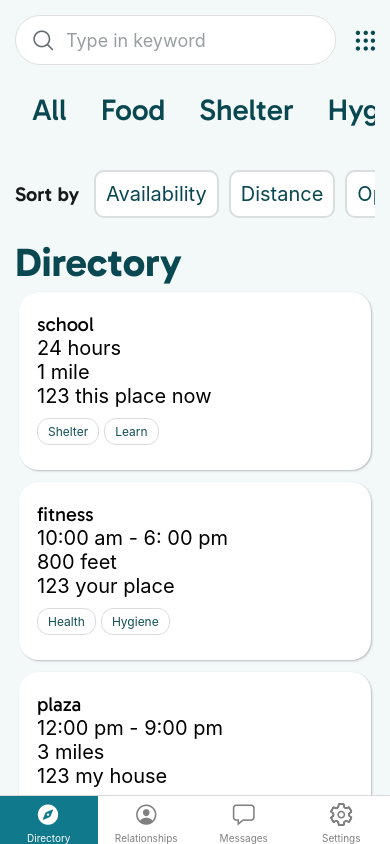
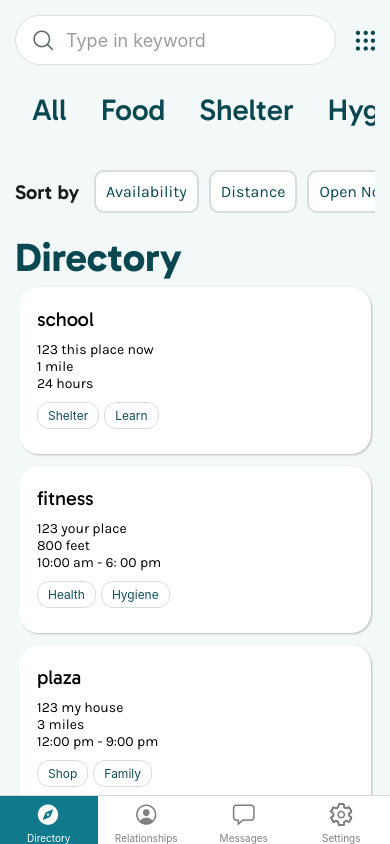
Before and after one commit to Valyria-Studios/geo_browser_app, a React Native app in the folder App/: screen /Directory in a window 390 px wide. Built offline with nearby package versions, Linux system fonts and the light colour scheme.

Commit message:
Updated Home Page fonts

```diff
--- a/App/screens/Home.js
+++ b/App/screens/Home.js
@@ -148,11 +148,11 @@ export default function App() {
           <Card key={amenity.key}>
             <Text style={styles.cardLocation}>{amenity.location}</Text>
             <Text style={styles.cardDetails}>
-              {amenity.times}
+              {amenity.address}
               {"\n"}
               {amenity.distance}
               {"\n"}
-              {amenity.address}
+              {amenity.times}
             </Text>
             <View style={styles.typeContainer}>
               {amenity.type && Array.isArray(amenity.type)
@@ -261,7 +261,8 @@ const styles = StyleSheet.create({
   },
 
   sortByItems: {
-    fontSize: 20,
+    fontFamily: "karla-regular",
+    fontSize: 16,
     color: "#094851",
     padding: 10,
   },
@@ -275,10 +276,12 @@ const styles = StyleSheet.create({
   cardLocation: {
     fontFamily: "gabarito-regular",
     fontSize: 20,
+    paddingBottom: 10,
   },
 
   cardDetails: {
-    fontSize: 20,
+    fontFamily: "karla-regular",
+    fontSize: 14,
   },
 
   typeContainer: {
--- a/App/shared/Amenities.js
+++ b/App/shared/Amenities.js
@@ -5,6 +5,7 @@ const Amenities = [
     distance: "1 mile",
     address: "123 this place now",
     type: ["Shelter", "Learn"],
+    availability: "20",
     key: "1",
   },
   {
@@ -13,6 +14,7 @@ const Amenities = [
     distance: "800 feet",
     address: "123 your place",
     type: ["Health", "Hygiene"],
+    availability: "2",
     key: "2",
   },
   {
@@ -21,6 +23,7 @@ const Amenities = [
     distance: "3 miles",
     address: "123 my house",
     type: ["Shop", "Family"],
+    availability: "0",
     key: "3",
   },
   {
@@ -29,6 +32,7 @@ const Amenities = [
     distance: "0.4 mile",
     address: `'123 I don't know'`,
     type: ["Work", "Hygiene"],
+    availability: "7",
     key: "4",
   },
   {
@@ -37,6 +41,7 @@ const Amenities = [
     distance: "0.4 mile",
     address: `'123 I don't know'`,
     type: ["Food", "Finance"],
+    availability: "12",
     key: "5",
   },
   {
@@ -45,6 +50,7 @@ const Amenities = [
     distance: "0.4 mile",
     address: `'123 I don't know'`,
     type: ["Shelter", "Health", "Family"],
+    availability: "15",
     key: "6",
   },
 ];
```
